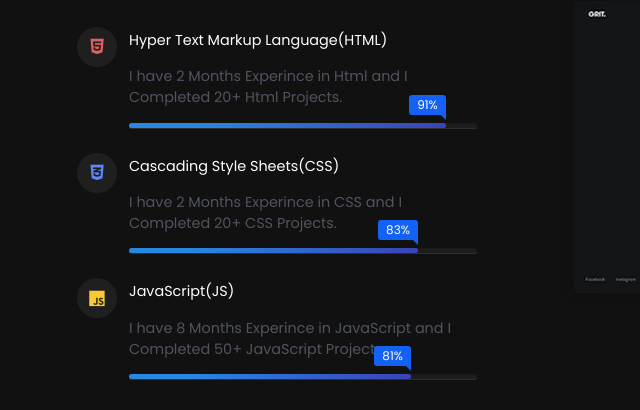
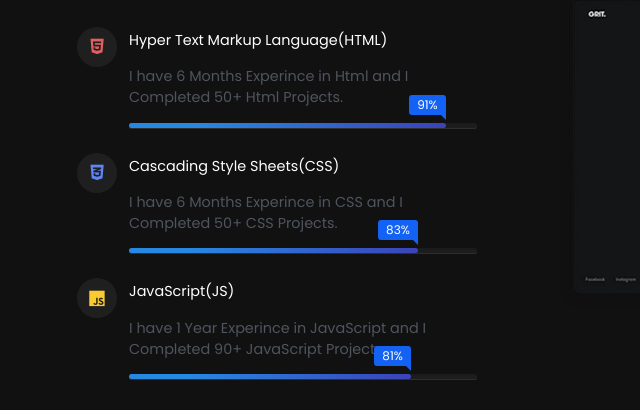
Before and after one commit to Archit26k/Archit_Kumar, a plain HTML site: page index.html in a window 1280 px wide. Shown: the part 1011-1421 px from the top of the page, 25-665 px from the left. Drawn offline with Linux system fonts and the light colour scheme; files whose address does not match are found by name.

Commit message:
Update index.html

```diff
--- a/index.html
+++ b/index.html
@@ -81,7 +81,7 @@
                     <!-- box-text--------- -->
                     <div class="s-box-text">
                         <strong>Hyper Text Markup Language(HTML)</strong>
-                        <p>I have 2 Months Experince in Html and I Completed 20+ Html Projects.</p>
+                        <p>I have 6 Months Experince in Html and I Completed 50+ Html Projects.</p>
                         <!-- progress- line -->
                         <div class="progress-line html"><span></span></div>
                     </div>
@@ -95,7 +95,7 @@
                     <!-- box-text--------- -->
                     <div class="s-box-text">
                         <strong>Cascading Style Sheets(CSS)</strong>
-                        <p>I have 2 Months Experince in CSS and I Completed 20+ CSS Projects.</p>
+                        <p>I have 6 Months Experince in CSS and I Completed 50+ CSS Projects.</p>
                         <!-- progress- line -->
                         <div class="progress-line css"><span></span></div>
                     </div>
@@ -109,7 +109,7 @@
                     <!-- box-text--------- -->
                     <div class="s-box-text">
                         <strong>JavaScript(JS)</strong>
-                        <p>I have 8 Months Experince in JavaScript and I Completed 50+ JavaScript Projects.</p>
+                        <p>I have 1 Year Experince in JavaScript and I Completed 90+ JavaScript Projects.</p>
                         <!-- progress- line -->
                         <div class="progress-line js"><span></span></div>
                     </div>
```
